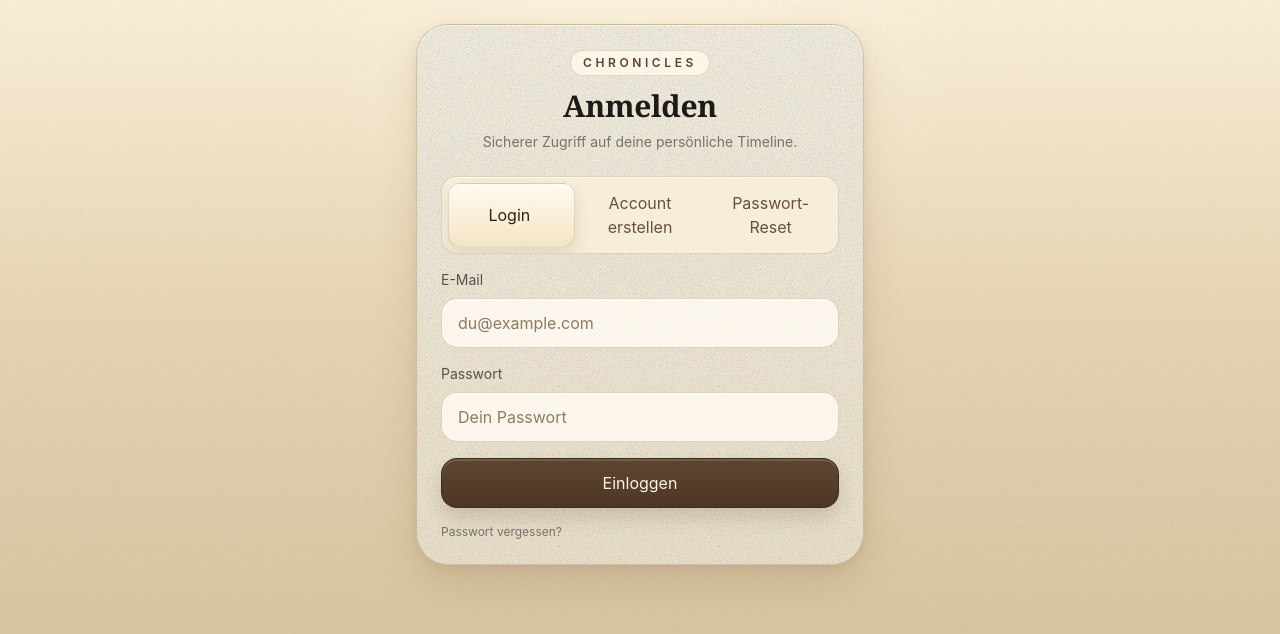
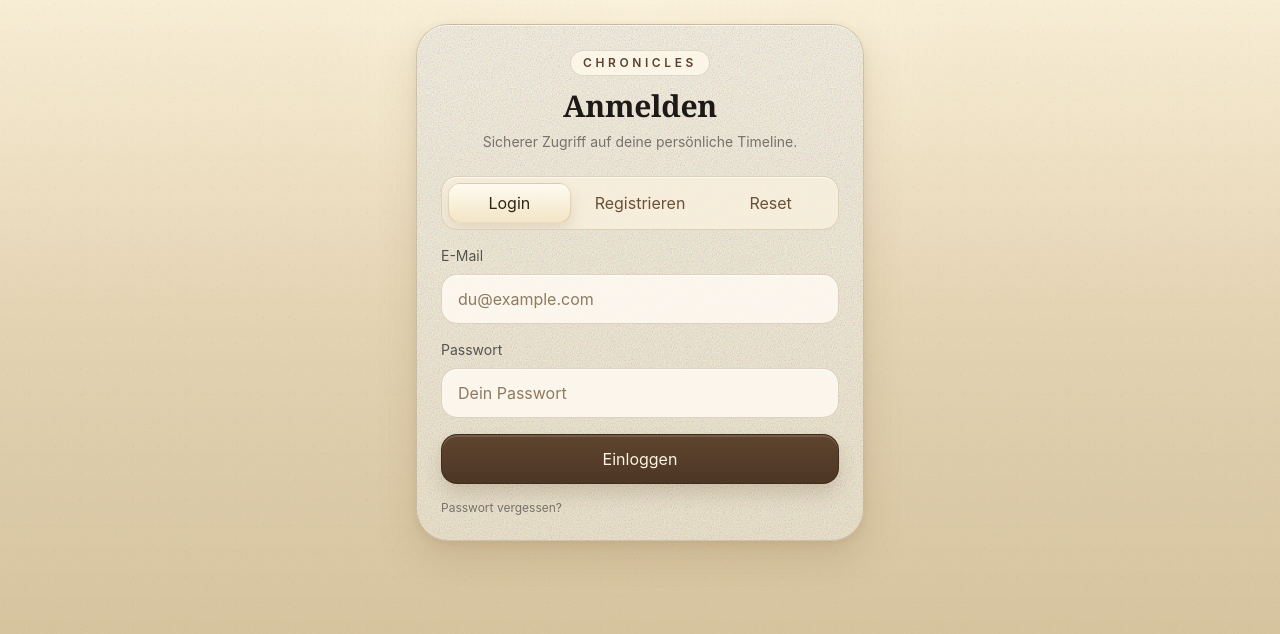
Before and after one commit to weber-man/Chronicle, a Vue app: page /login in a window 1280 px wide. Shown: the top 634 px of the page. Built offline with nearby package versions, Linux system fonts and the light colour scheme; no server answers.

Commit message:
Fix segmented tab alignment

```diff
--- a/src/components/SegmentedTabs.vue
+++ b/src/components/SegmentedTabs.vue
@@ -1,11 +1,13 @@
 <template>
   <div class="paper-nav paper-nav-tabs relative grid items-center gap-2 rounded-2xl p-1.5" :style="navStyle">
-    <span class="paper-nav-indicator absolute top-1.5 bottom-1.5 left-1.5 rounded-xl" :style="indicatorStyle"></span>
+    <span class="absolute inset-1.5 grid gap-2" :style="navStyle" aria-hidden="true">
+      <span class="paper-nav-indicator rounded-xl" :style="indicatorStyle"></span>
+    </span>
     <button
       v-for="item in items"
       :key="item.value"
       type="button"
-      class="paper-nav-link relative z-10 rounded-xl px-4 py-2 text-sm font-medium transition"
+      class="paper-nav-link relative z-10 min-w-0 rounded-xl px-3 py-2 text-xs font-medium leading-tight transition sm:px-4 sm:text-sm"
       :class="{ 'is-active': item.value === modelValue }"
       @click="$emit('update:modelValue', item.value)"
     >
@@ -38,7 +40,7 @@ const navStyle = computed(() => ({
 }));
 
 const indicatorStyle = computed(() => ({
-  width: `calc((100% - ${Math.max(props.items.length - 1, 0) * 0.5}rem) / ${props.items.length || 1})`,
-  transform: `translateX(calc(${activeIndex.value} * 100% + ${activeIndex.value} * 0.5rem))`,
+  gridColumn: `${activeIndex.value + 1}`,
+  gridRow: '1',
 }));
 </script>
--- a/src/pages/LoginPage.vue
+++ b/src/pages/LoginPage.vue
@@ -85,8 +85,8 @@ const form = reactive({
 
 const tabItems = computed(() => {
   const items = [{ value: 'login', label: 'Login' }];
-  if (store.allowRegistration) items.push({ value: 'register', label: 'Account erstellen' });
-  items.push({ value: 'reset-request', label: 'Passwort-Reset' });
+  if (store.allowRegistration) items.push({ value: 'register', label: 'Registrieren' });
+  items.push({ value: 'reset-request', label: 'Reset' });
   return items;
 });
 
```
